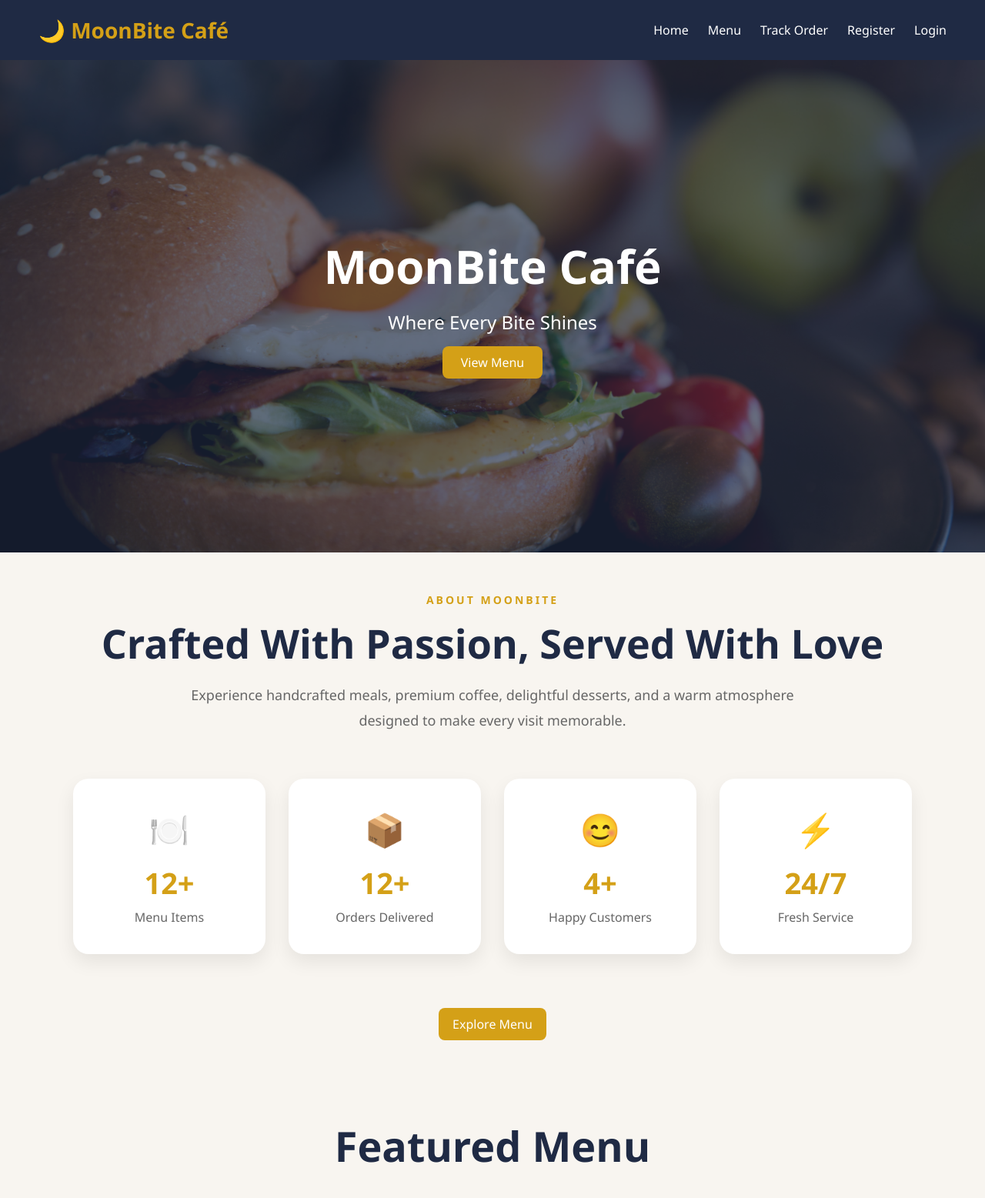
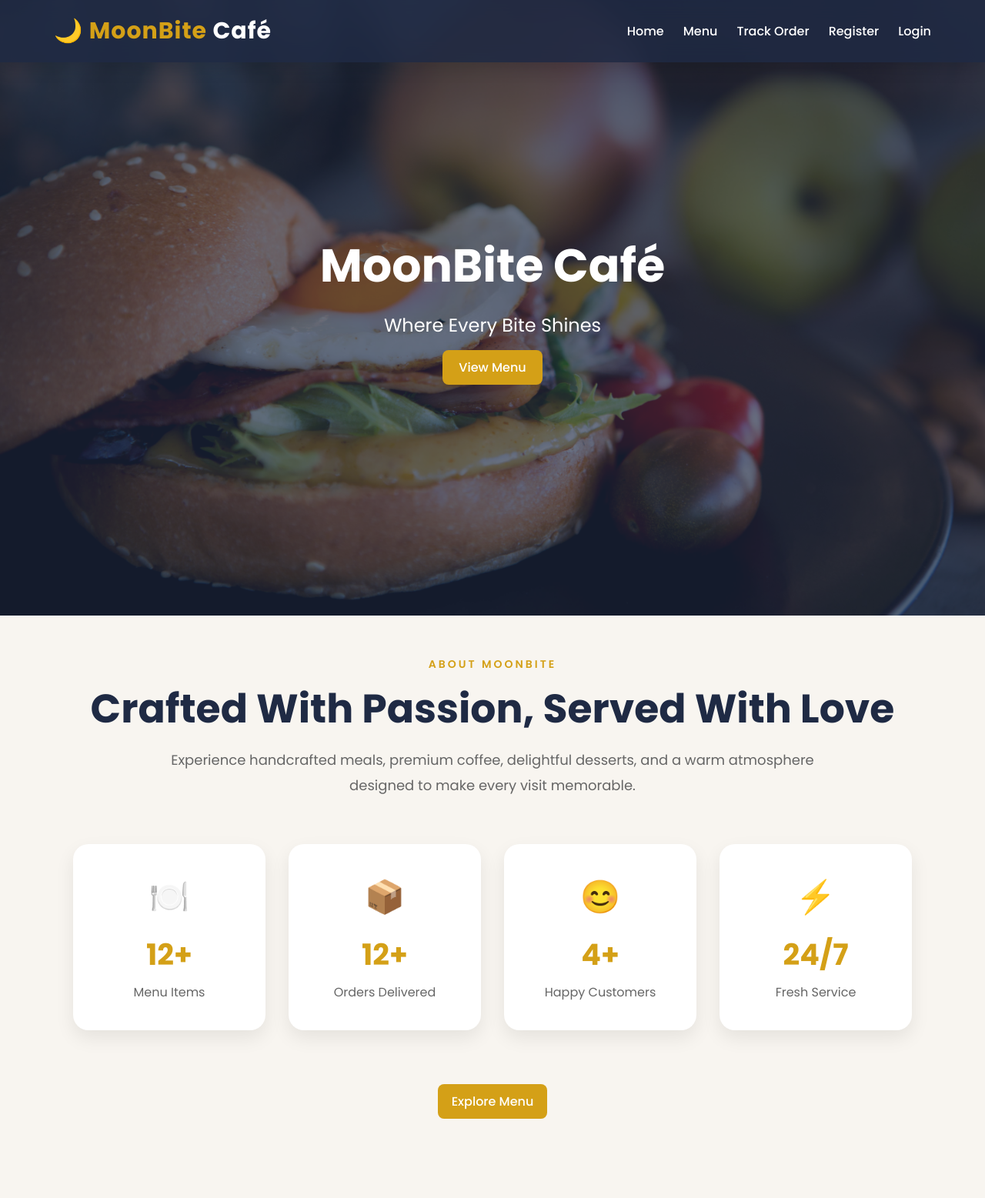
Before and after one commit to Madhu-26/moonbite_webapp, a PHP site: page / in a window 1280 px wide. Shown: the top 1557 px of the page at 77% size. Run offline with PHP 8.4, Linux system fonts and the light colour scheme; data comes from the database, SQL or seed files in the repository.

Commit message:
redesign customer navbar

```diff
--- a/assets/css/customer.css
+++ b/assets/css/customer.css
@@ -2,7 +2,7 @@
 margin:0;
 padding:0;
 box-sizing:border-box;
-font-family:'Segoe UI',sans-serif;
+font-family:'Poppins',sans-serif;
 }
 
 body{
@@ -15,17 +15,30 @@ color:#333;
 }
 
 .navbar{
-background:#1F2A44;
-padding:20px 50px;
+position:fixed;
+top:0;
+left:0;
+width:100%;
+padding:18px 70px;
 display:flex;
 justify-content:space-between;
 align-items:center;
+background:rgba(31,42,68,.85);
+backdrop-filter:blur(12px);
+z-index:1000;
+transition:.4s;
+box-shadow:0 8px 20px rgba(0,0,0,.12);
 }
 
 .brand{
+font-size:30px;
+font-weight:700;
+color:#fff;
+letter-spacing:1px;
+}
+
+.brand span{
 color:#D4A017;
-font-size:28px;
-font-weight:bold;
 }
 
 .navbar ul{
@@ -35,12 +48,34 @@ gap:25px;
 }
 
 .navbar a{
+position:relative;
 color:white;
+font-weight:500;
 text-decoration:none;
+transition:.3s;
+}
+
+.navbar a:hover{
+color:#D4A017;
+}
+
+.navbar a::after{
+content:"";
+position:absolute;
+bottom:-6px;
+left:0;
+width:0;
+height:2px;
+background:#D4A017;
+transition:.3s;
+}
+
+.navbar a:hover::after{
+width:100%;
 }
 
 .hero{
-height:80vh;
+height:100vh;
 display:flex;
 justify-content:center;
 align-items:center;
--- a/public/includes/footer.php
+++ b/public/includes/footer.php
@@ -20,7 +20,7 @@
 
             <h3>Contact Us</h3>
 
-            <p>📞 +94 75 360 0225</p>
+            <p>📞 +94 70 227 7800</p>
 
             <p>✉️ info@moonbite.com</p>
 
--- a/public/includes/header.php
+++ b/public/includes/header.php
@@ -17,6 +17,15 @@ if(session_status() == PHP_SESSION_NONE)
 <meta name="viewport"
       content="width=device-width, initial-scale=1.0">
 
+<link rel="preconnect" href="https://fonts.googleapis.com">
+
+<link rel="preconnect"
+      href="https://fonts.gstatic.com"
+      crossorigin>
+
+<link href="https://fonts.googleapis.com/css2?family=Poppins:wght@300;400;500;600;700&display=swap"
+      rel="stylesheet">
+
 <link rel="stylesheet"
       href="../assets/css/customer.css">
 
--- a/public/includes/navbar.php
+++ b/public/includes/navbar.php
@@ -15,7 +15,7 @@ if(isset($_SESSION['cart']))
 
 <div class="brand">
 
-    🌙 MoonBite Café
+🌙 <span>MoonBite</span> Café
 
 </div>
 
```
